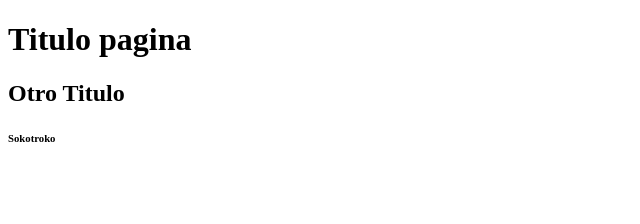
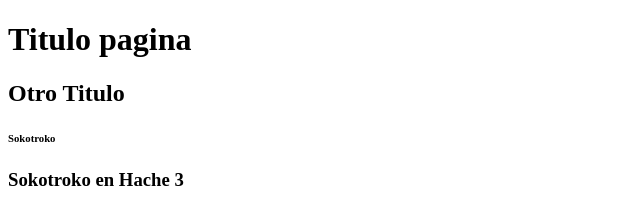
Before and after one commit to FernandoTDF/2022-07-27-FIP, a plain HTML site: page index.html in a window 1280 px wide. Shown: the whole page, without its empty margins (0-640 px from the left). Drawn offline with Linux system fonts and the light colour scheme.

Commit message:
Commit desde repo remoto

```diff
--- a/index.html
+++ b/index.html
@@ -9,7 +9,8 @@
 <body>
   <h1>Titulo pagina</h1>
   <h2>Otro Titulo</h2>
+  <h6>Sokotroko</h6>
 
-  <h6>Sokotroko</h6>
+  <h3>Sokotroko en Hache 3</h3>
 </body>
 </html>
```
